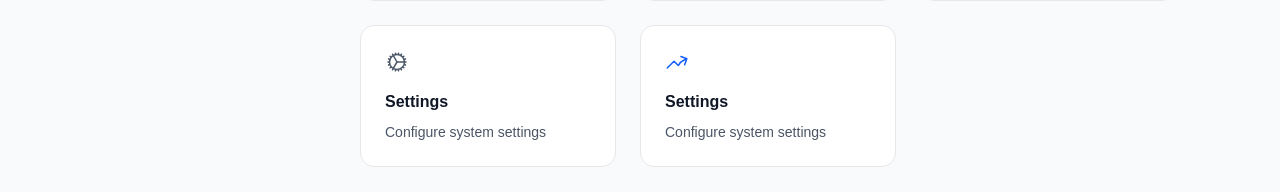
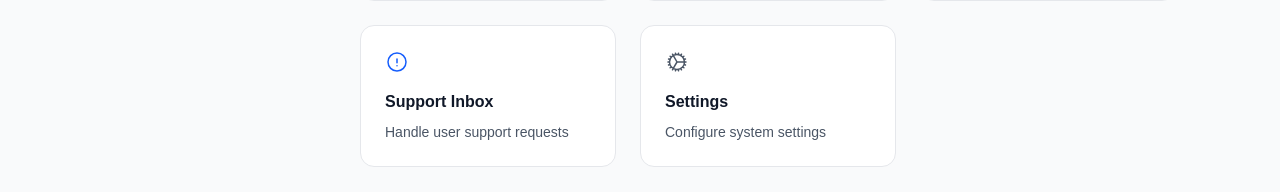
Before and after one commit to joysd1010Edu/RND_TAXBOT, a Next.js app: page /Admin/Dashboard in a window 1280 px wide. Shown: the part 822-1014 px from the top of the page. Built offline with nearby package versions, Linux system fonts and the light colour scheme; no server answers; sample sign-in values are in the browser's storage.

Commit message:
feat: Add quick action to Admin Dashboard

```diff
--- a/components/AdminDashboard/Dashboard/Dashboard.tsx
+++ b/components/AdminDashboard/Dashboard/Dashboard.tsx
@@ -107,20 +107,20 @@ const Dashboard = () => {
       iconColor: "text-purple-600",
     },
     {
+      id: "5",
+      icon: <HiOutlineExclamationCircle size={24} />,
+      title: "Support Inbox",
+      description: "Handle user support requests",
+      href: "/Admin/support",
+      iconColor: "text-blue-600",
+    },
+    {
       id: "4",
       icon: <HiOutlineCog size={24} />,
       title: "Settings",
       description: "Configure system settings",
       href: "/Admin/settings",
       iconColor: "text-gray-600",
-    },
-    {
-      id: "5",
-      icon: <HiOutlineTrendingUp size={24} />,
-      title: "Settings",
-      description: "Configure system settings",
-      href: "/Admin/settings",
-      iconColor: "text-blue-600",
     },
   ];
 
```
